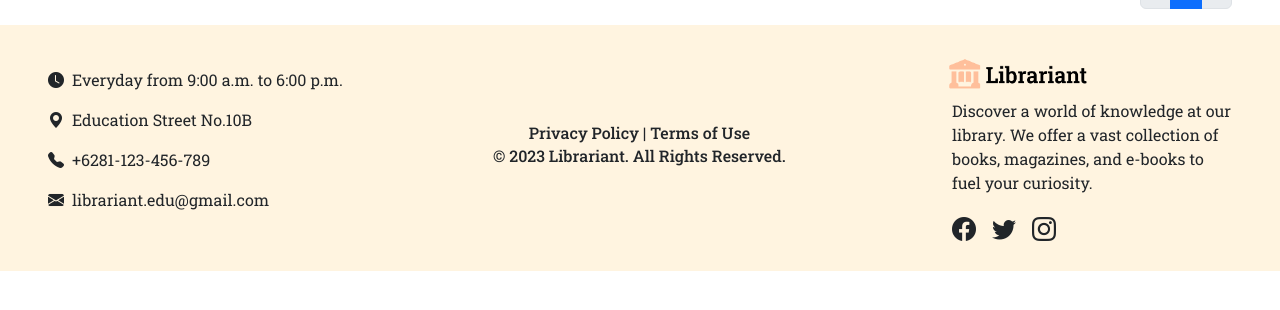
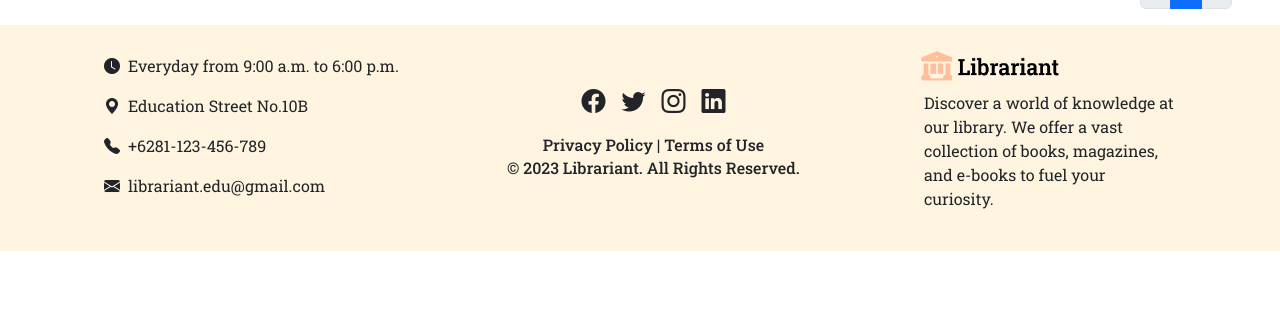
Before and after one commit to MarcoVitoC/librariant, a Laravel app: page /books in a window 1280 px wide. Shown: the part 239-549 px from the top of the page. Run offline with Laravel 9, Linux system fonts and the light colour scheme; data that the repository does not hold is empty; some libraries are stand-ins or nearby versions.

Commit message:
style: change footer design

```diff
--- a/resources/views/layouts/footer.blade.php
+++ b/resources/views/layouts/footer.blade.php
@@ -1,4 +1,5 @@
-<div class="bg-cornsilk d-flex align-items-center justify-content-between px-5 py-4">
+<div class="bg-cornsilk px-4">
+   <div class="d-flex align-items-center justify-content-between mx-6 pt-3 pb-4">
       <div>
          <div class="d-flex">
             <i class="bi bi-clock-fill me-2"></i><p>Everyday from 9:00 a.m. to 6:00 p.m.</p>
@@ -14,22 +15,18 @@
          </div>
       </div>
       <div>
+         <div class="d-flex justify-content-center pb-3">
+            <a href="https://www.facebook.com/" target="_blank"><i class="bi bi-facebook text-dark fs-4 mx-2"></i></a>
+            <a href="https://twitter.com/" target="_blank"><i class="bi bi-twitter text-dark fs-4 mx-2"></i></a>
+            <a href="https://www.instagram.com/" target="_blank"><i class="bi bi-instagram text-dark fs-4 mx-2"></i></a>
+            <a href="https://www.linkedin.com/" target="_blank"><i class="bi bi-linkedin text-dark fs-4 mx-2"></i></a>
+         </div>
          <h6 class="text-center fw-medium mb-1">Privacy Policy | Terms of Use</h6>
          <h6 class="text-center fw-medium">&copy; 2023 Librariant. All Rights Reserved.</h6>
       </div>
       <div class="w-25">
          <img src="{{ asset('images/Librariant Logo (Light).png') }}" alt="Librariant" width="160px" height="50px">
          <p class="ps-3">Discover a world of knowledge at our library. We offer a vast collection of books, magazines, and e-books to fuel your curiosity.</p>
-      <div class="d-flex ps-2">
-         <a href="https://www.facebook.com/" target="_blank" class="text-decoration-none">
-            <i class="bi bi-facebook text-dark fs-4 mx-2"></i>
-         </a>
-         <a href="https://twitter.com/" target="_blank" class="text-decoration-none">
-            <i class="bi bi-twitter text-dark fs-4 mx-2"></i>
-         </a>
-         <a href="https://www.instagram.com/" target="_blank" class="text-decoration-none">
-            <i class="bi bi-instagram text-dark fs-4 mx-2"></i>
-         </a>
       </div>
    </div>
 </div>
```
Lines whose indentation alone changed are shown as unchanged.
